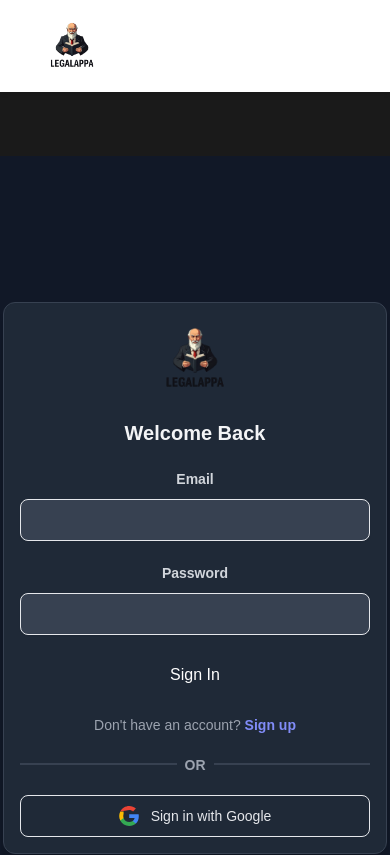
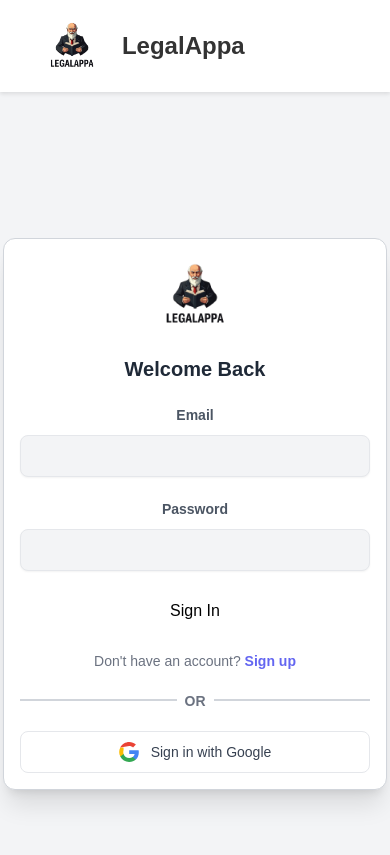
Before and after one commit to kaushikar11/LegalAppa, a React (Create React App) app: page /login in a window 390 px wide. Shown: the top 855 px of the page. Built offline with nearby package versions, Linux system fonts and the light colour scheme; no server answers.

Commit message:
state changing components, theme changes for all pages, hamburger droplist, fixed other stuff

```diff
--- a/src/components/FileUpload.js
+++ b/src/components/FileUpload.js
@@ -1,8 +1,9 @@
 import React, { useState } from 'react';
 import { getStorage, ref, uploadBytesResumable, getDownloadURL } from 'firebase/storage';
-import styled, { keyframes } from 'styled-components';
+import styled, { keyframes, createGlobalStyle } from 'styled-components';
 import { useAuth } from '../contexts/authContext';
 import { useNavigate } from 'react-router-dom';
+
 
 const FileUpload = () => {
   const [file, setFile] = useState(null);
@@ -48,8 +49,29 @@
   };
 
 
+const GlobalStyle = createGlobalStyle`
+@keyframes fadeIn {
+  from {
+    opacity: 0;
+  }
+  to {
+    opacity: 1;
+  }
+}
+
+body {
+  background-color: #fff; /* Set the background color to white */
+  margin: 0;
+  padding: 0;
+  font-family: 'Arial', sans-serif; /* Optional: Set a global font */
+}
+`;
+
+
+
   return (
     <>
+      <GlobalStyle />
       <UserInfo>
         You are logged in as {currentUser.displayName ? currentUser.displayName : currentUser.email}
       </UserInfo>
@@ -89,7 +111,8 @@
 
 const UserInfo = styled.div`
   font-size: 1.25rem;
-  color: white;
+  color: black;
+
   margin: 1rem 0;
 `;
 
--- a/src/components/Home.js
+++ b/src/components/Home.js
@@ -1,6 +1,7 @@
 import React from 'react';
 import styled, { createGlobalStyle } from 'styled-components';
 import { useNavigate } from 'react-router-dom';
+import { useAuth } from '../contexts/authContext';
 
 const GlobalStyle = createGlobalStyle`
   @keyframes fadeIn {
@@ -11,11 +12,19 @@
       opacity: 1;
     }
   }
+
+  body {
+    background-color: #fff; /* Set the background color to white */
+    margin: 0;
+    padding: 0;
+    font-family: 'Arial', sans-serif; /* Optional: Set a global font */
+  }
 `;
 
 const Home = () => {
 
   const navigate = useNavigate();
+  const { currentUser } = useAuth();
 
     const gotoLogin = () => {
         navigate('/login');
@@ -25,9 +34,13 @@
       <GlobalStyle />
       <HomeContainer>
         <HeroSection>
-          <Title>Legal Appa</Title>
+          <Title>
+          {currentUser ? `Welcome back, ${currentUser.displayName || currentUser.email}` : 'Legal Appa'}
+          </Title>
           <Subtitle>Stop spending hours on one document—draft hundreds in just 10 minutes!</Subtitle>
-          <CTAButton onClick={gotoLogin}>Get Started Free</CTAButton>
+          <CTAButton onClick={gotoLogin}>
+            {currentUser ? 'Start Drafting' : 'Get Started Free'}
+          </CTAButton>
         </HeroSection>
 
         <FeaturesSection>
--- a/src/components/Navbar.js
+++ b/src/components/Navbar.js
@@ -1,31 +1,46 @@
-import React from 'react';
+import React, { useState } from 'react';
 import { Link, useLocation, useNavigate } from 'react-router-dom';
 import styled from 'styled-components';
 import { useAuth } from '../contexts/authContext';
 import { doSignOut } from '../firebase/auth';
 
 const Navbar = () => {
+  const [isOpen, setIsOpen] = useState(false); // State to manage the hamburger menu toggle
   const navigate = useNavigate();
   const location = useLocation();
 
   const { currentUser } = useAuth();
+
   // Hide the navbar links on the login and register pages
   const hideLinks = location.pathname === '/home' || location.pathname === '/' || location.pathname === '/login' || location.pathname === '/register';
+
+  const toggleMenu = () => {
+    setIsOpen(!isOpen);
+  };
 
   return (
     <Nav>
       <NavContainer>
         <LogoLink to="/">
           <Logo src={`${process.env.PUBLIC_URL}/logo512.png`} alt="Logo" />
+          <LogoTitle>LegalAppa</LogoTitle>
         </LogoLink>
-        {!hideLinks && (
-          <NavLinks>
-            <NavLink to="/">Home</NavLink>
-            <NavLink to="/upload">Upload</NavLink>
-            <NavLink to="/templates">Generate</NavLink>
+        {currentUser && (
           <UserName>
             {currentUser.displayName ? currentUser.displayName : currentUser.email}
           </UserName>
+        )}
+        {!hideLinks && (
+          <>
+            <Hamburger onClick={toggleMenu}>
+              <span />
+              <span />
+              <span />
+            </Hamburger>
+            <NavLinks isOpen={isOpen}>
+              <NavLink to="/" onClick={toggleMenu}>Home</NavLink>
+              <NavLink to="/upload" onClick={toggleMenu}>Upload</NavLink>
+              <NavLink to="/templates" onClick={toggleMenu}>Generate</NavLink>
               <LogoutButton
                 onClick={() => {
                   doSignOut().then(() => {
@@ -36,6 +51,7 @@
                 Logout
               </LogoutButton>
             </NavLinks>
+          </>
         )}
       </NavContainer>
     </Nav>
@@ -47,6 +63,7 @@
 const Nav = styled.nav`
   background-color: #ffffff;
   box-shadow: 0 2px 4px rgba(0, 0, 0, 0.1);
+  position: relative;
 `;
 
 const NavContainer = styled.div`
@@ -65,15 +82,54 @@
   color: #333;
 `;
 
+const LogoTitle = styled.span`
+  font-weight: bold;
+  color: #333;
+  font-size: 1.5rem; /* Adjust font size if needed */
+`;
+
 const Logo = styled.img`
   height: 60px;
   margin-right: 10px;
+`;
+
+const Hamburger = styled.div`
+  display: none;
+  flex-direction: column;
+  cursor: pointer;
+
+  span {
+    height: 3px;
+    width: 25px;
+    background-color: #333;
+    margin-bottom: 4px;
+    border-radius: 2px;
+  }
+
+  @media (max-width: 768px) {
+    display: flex;
+  }
 `;
 
 const NavLinks = styled.div`
   display: flex;
   gap: 1rem;
   align-items: center;
+
+  @media (max-width: 768px) {
+    flex-direction: column;
+    position: absolute;
+    top: 70px;
+    left: 0;
+    right: 0;
+    background-color: #fff;
+    padding: 1rem;
+    gap: 0.5rem;
+    transition: max-height 0.3s ease-in-out;
+    max-height: ${({ isOpen }) => (isOpen ? '300px' : '0')};
+    overflow: hidden;
+    z-index: 999;
+  }
 `;
 
 const NavLink = styled(Link)`
@@ -87,12 +143,17 @@
   &:hover {
     background-color: #f0f0f0;
   }
+
+  @media (max-width: 768px) {
+    width: 100%;
+    text-align: center;
+  }
 `;
 
 const UserName = styled.div`
-  color: #333; /* Dark color for better readability */
+  color: #333;
   font-weight: 500;
-  margin-right: 1rem; /* Spacing between user name and logout button */
+  margin-right: 1rem;
 `;
 
 const LogoutButton = styled.button`
@@ -107,4 +168,9 @@
   &:hover {
     background-color: #0056b3;
   }
+
+  @media (max-width: 768px) {
+    width: 100%;
+    text-align: center;
+  }
 `;
--- a/src/components/TemplateList.js
+++ b/src/components/TemplateList.js
@@ -3,7 +3,7 @@
 import { gemini } from '../firebase/gemini';
 import mammoth from 'mammoth';
 import * as pdfjs from 'pdfjs-dist';
-import styled from 'styled-components';
+import styled, { keyframes, createGlobalStyle } from 'styled-components';
 import axios from 'axios';
 import cors from 'cors';
 import { useAuth } from '../contexts/authContext';
@@ -146,8 +146,27 @@
     }
   };
 
+  const GlobalStyle = createGlobalStyle`
+@keyframes fadeIn {
+  from {
+    opacity: 0;
+  }
+  to {
+    opacity: 1;
+  }
+}
+
+body {
+  background-color: #fff; /* Set the background color to white */
+  margin: 0;
+  padding: 0;
+  font-family: 'Arial', sans-serif; /* Optional: Set a global font */
+}
+`;
+
   return (
     <>
+    <GlobalStyle />
       <UserInfo>
         You are logged in as {currentUser.displayName ? currentUser.displayName : currentUser.email}
       </UserInfo>
@@ -208,7 +227,7 @@
 
 const UserInfo = styled.div`
   font-size: 1.25rem;
-  color: white;
+  color: black;
   margin: 1rem 0;
 `;
 
--- a/src/components/auth/login/index.jsx
+++ b/src/components/auth/login/index.jsx
@@ -74,15 +74,15 @@
         <>
             {userLoggedIn && (<Navigate to={'/upload'} replace={true} />)}
 
-            <main className="w-full h-screen flex self-center place-content-center place-items-center mt-16 mb-16 bg-gray-900">
-                <div className="w-96 text-gray-300 space-y-5 p-4 shadow-xl border rounded-xl border-gray-700 bg-gray-800">
+            <main className="w-full h-screen flex self-center place-content-center place-items-center bg-gray-100">
+                <div className="w-96 text-gray-700 space-y-5 p-4 shadow-xl border rounded-xl border-gray-300 bg-white">
                     <div className="flex justify-center mb-4">
                         <img src={legaldad} alt="Logo" className='h-20' />
                     </div>
 
                     <div className="text-center mb-6">
                         <div className="mt-2">
-                            <h3 className="text-gray-100 text-xl font-semibold sm:text-2xl">Welcome Back</h3>
+                            <h3 className="text-gray-800 text-xl font-semibold sm:text-2xl">Welcome Back</h3>
                         </div>
                     </div>
                     <form
@@ -90,7 +90,7 @@
                         className="space-y-5"
                     >
                         <div>
-                            <label className="text-sm text-gray-300 font-bold">
+                            <label className="text-sm text-gray-600 font-bold">
                                 Email
                             </label>
                             <input
@@ -98,13 +98,13 @@
                                 autoComplete='email'
                                 required
                                 value={email} onChange={(e) => { setEmail(e.target.value) }}
-                                className="w-full mt-2 px-3 py-2 text-gray-200 bg-gray-700 outline-none border focus:border-indigo-500 shadow-sm rounded-lg transition duration-300"
+                                className="w-full mt-2 px-3 py-2 text-gray-700 bg-gray-100 outline-none border focus:border-indigo-500 shadow-sm rounded-lg transition duration-300"
                             />
                         </div>
 
 
                         <div>
-                            <label className="text-sm text-gray-300 font-bold">
+                            <label className="text-sm text-gray-600 font-bold">
                                 Password
                             </label>
                             <input
@@ -112,7 +112,7 @@
                                 autoComplete='current-password'
                                 required
                                 value={password} onChange={(e) => { setPassword(e.target.value) }}
-                                className="w-full mt-2 px-3 py-2 text-gray-200 bg-gray-700 outline-none border focus:border-indigo-500 shadow-sm rounded-lg transition duration-300"
+                                className="w-full mt-2 px-3 py-2 text-gray-700 bg-gray-100 outline-none border focus:border-indigo-500 shadow-sm rounded-lg transition duration-300"
                             />
                         </div>
 
@@ -123,19 +123,20 @@
 <button
     type="submit"
     disabled={isSigningIn}
-                            className={`w-full px-4 py-2 text-white font-medium rounded-lg ${isSigningIn ? 'bg-gray-600 cursor-not-allowed' : 'bg-indigo-600 hover:bg-indigo-700 hover:shadow-xl transition duration-300'}`}
+    className={`w-full px-4 py-2 font-medium rounded-lg ${isSigningIn ? 'bg-gray-400 cursor-not-allowed text-black' : 'bg-indigo-600 text-black hover:text-white hover:bg-indigo-700 hover:shadow-xl transition duration-300'}`}
 >
     {isSigningIn ? 'Signing In...' : 'Sign In'}
 </button>
+
                     </form>
-                    <p className="text-center text-sm text-gray-400">Don't have an account? <Link to={'/register'} className="hover:underline font-bold text-indigo-400">Sign up</Link></p>
+                    <p className="text-center text-sm text-gray-500">Don't have an account? <Link to={'/register'} className="hover:underline font-bold text-indigo-500">Sign up</Link></p>
                     <div className='flex flex-row text-center w-full'>
-                        <div className='border-b-2 mb-2.5 mr-2 w-full border-gray-700'></div><div className='text-sm font-bold text-gray-400 w-fit'>OR</div><div className='border-b-2 mb-2.5 ml-2 w-full border-gray-700'></div>
+                        <div className='border-b-2 mb-2.5 mr-2 w-full border-gray-300'></div><div className='text-sm font-bold text-gray-500 w-fit'>OR</div><div className='border-b-2 mb-2.5 ml-2 w-full border-gray-300'></div>
                     </div>
                     <button
                         disabled={isSigningIn}
                         onClick={(e) => { onGoogleSignIn(e) }}
-                        className={`w-full flex items-center justify-center gap-x-3 py-2.5 border rounded-lg text-sm font-medium text-gray-200 ${isSigningIn ? 'cursor-not-allowed' : 'hover:bg-gray-700 transition duration-300 active:bg-gray-700'}`}>
+                        className={`w-full flex items-center justify-center gap-x-3 py-2.5 border rounded-lg text-sm font-medium text-gray-700 ${isSigningIn ? 'cursor-not-allowed' : 'hover:bg-gray-100 transition duration-300 active:bg-gray-200'}`}>
                         <svg className="w-5 h-5" viewBox="0 0 48 48" fill="none" xmlns="http://www.w3.org/2000/svg">
                             <g clipPath="url(#clip0_17_40)">
                                 <path d="M47.532 24.5528C47.532 22.9214 47.3997 21.2811 47.1175 19.6761H24.48V28.9181H37.4434C36.9055 31.8988 35.177 34.5356 32.6461 36.2111V42.2078H40.3801C44.9217 38.0278 47.532 31.8547 47.532 24.5528Z" fill="#4285F4" />
```
Also changed, not shown: src/components/auth/register/index.jsx (+12 -12 lines). Lines whose indentation alone changed are shown as unchanged.
